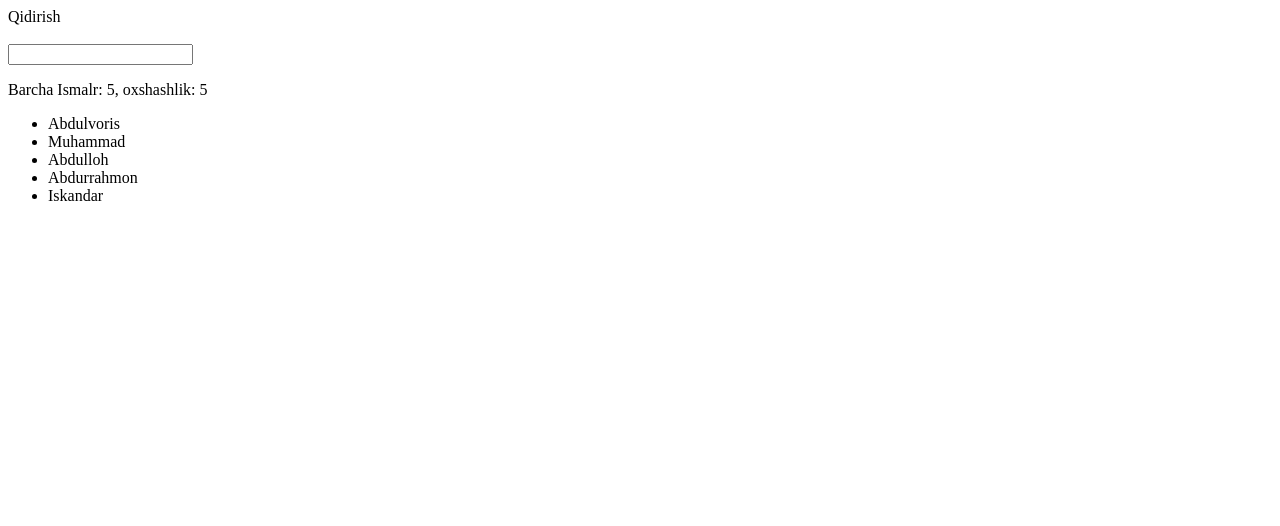
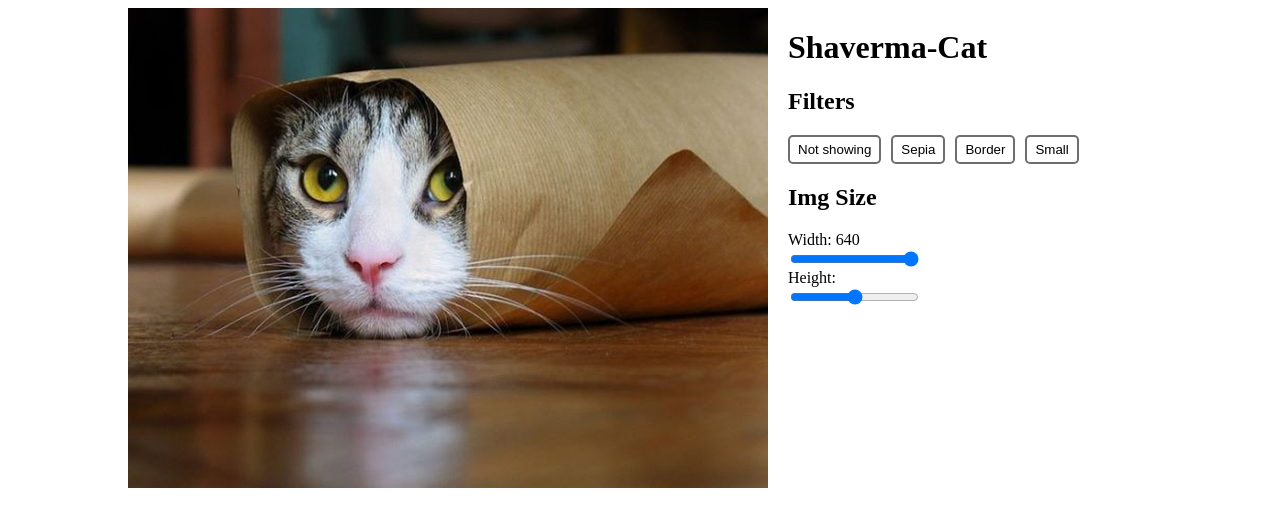
Before and after one commit to Abdulvoris101/Vue-tutorial, a Vue app: page / in a window 1280 px wide. Shown: the top 526 px of the page. Built offline with nearby package versions, Linux system fonts and the light colour scheme.

Commit message:
Photo Refactoring and learning using style class

```diff
--- a/src/App.vue
+++ b/src/App.vue
@@ -1,16 +1,16 @@
 <template>
-  <FindUser />
+  <PhotoRedactor />
 </template>
 
 <script>
-import FindUser from '@/components/FindUser'
+// import FindUser from '@/components/FindUser'
 // homework
 // import userCard from '@/components/userCard'
-
+import PhotoRedactor from '@/components/PhotoRedactor'
 export default {
   name: 'App',
   components: {
-    FindUser
+    PhotoRedactor
   }
 }
 </script>
--- /dev/null
+++ b/src/components/PhotoRedactor.vue
@@ -0,0 +1,171 @@
+<template>
+    <div id="photo" class="containter">
+        <div class="flex">
+            <div class="img-wrapper">
+                <img src="../assets/cat.jpg"
+                :class="imgFilters"
+                v-show="isCatVisible"
+                :style="imgStyles">
+                <!-- <p v-else>Hello Cat</p> -->
+            </div>
+            <div class="controls">
+                <h1>Shaverma-Cat</h1>
+                <h2>Filters</h2>
+                <div class="btn-group ">
+                    <button
+                v-if="isCatVisible"
+                @click="isCatVisible = !isCatVisible"
+                >
+                    Not showing
+                </button>
+                <button
+                v-else
+                @click="isCatVisible = !isCatVisible"
+                >
+                    Showing
+                </button>
+                <button
+                :class="imgFilters.sepia ? 'active' : ''"
+                @click="imgFilters.sepia = !imgFilters.sepia">
+                    Sepia
+                </button>
+                <button
+                :class="imgFilters.border ? 'active' : ''"
+                @click="imgFilters.border = !imgFilters.border">
+                    Border
+                </button>
+                <button
+                v-if="imgFilters.small"
+                @click="imgFilters.small = !imgFilters.small">
+                    Large
+                </button>
+                <button
+                v-else
+                :class="imgFilters.small ? 'active' : ''"
+                @click="imgFilters.small = !imgFilters.small">
+                    Small
+                </button>
+                </div>
+
+                <h2>Img Size</h2>
+
+                <div class="btn-group">
+                    <label for="">
+                        Width:  {{ imgSizes.currentWidth }}
+                        <input
+                        type="range"
+                        :value="imgSizes.currentWidth"
+                        @input="imgSizes.currentWidth = $event.target.value"
+                        :min="imgSizes.minWidth"
+                        :max="imgSizes.maxWidth"
+                        >
+                    </label>
+                    <label for="">
+                        Height:  {{ imgSizes.currentHeight }}
+                        <input
+                        type="range"
+                        :value="imgSizes.currentHeight"
+                        @input="imgSizes.currentHeight = $event.target.value"
+                        :min="imgSizes.minHeight"
+                        :max="imgSizes.maxHeight"
+                        >
+                    </label>
+
+
+                </div>
+
+
+
+            </div>
+        </div>
+    </div>
+</template>
+
+<script>
+export default {
+    name: 'PhotoRedactor',
+    data() {
+        return {
+            isCatVisible: true,
+            imgFilters: {
+                border: false,
+                sepia: false,
+                small: false,
+            },
+            imgSizes: {
+                maxWidth: 640,
+                maxHeight: 480,
+                currentWidth: 640,
+                currenHeight: 480,
+            },
+            isActive: false,
+        }
+    },
+    computed: {
+        imgStyles() {
+            return {
+                width: `${this.imgSizes.currentWidth}px`,
+                height: `${this.imgSizes.currentHeight}px`,
+            }
+        }
+    }
+}
+</script>
+
+<style scoped>
+ .container {
+    margin-top: 40px;
+  }
+  .controls {
+    margin-left: 20px;
+  }
+  .img-wrapper {
+    width: 640px;
+    height: 480px;
+    background-color: #cecece;
+  }
+  img {
+    transition: 0.2s ease;
+
+  }
+  button {
+    margin-right: 10px;
+    padding: 5px 8px;
+    background: #fff;
+    border:2px solid rgba(0, 0, 0, 0.568);
+    border-radius: 5px;
+    cursor: pointer;
+    transition: .2s linear all;
+  }
+  .active {
+      background: #f5f5f5 !important;
+  }
+  button:hover {
+      background: #f1f1f1 !important;
+  }
+  h2 {
+    margin-bottom: 10px;
+  }
+  .btn-group {
+    margin-top: 20px;
+  }
+  input[type="range"] {
+    display: block;
+  }
+  .flex {
+      display: flex;
+      margin-left: 120px;
+  }
+
+  .sepia {
+        filter: sepia(100%);
+    }
+  .border {
+        border: 5px dashed #464646
+    }
+  .small {
+        width: 400px;
+   }
+
+
+</style>
```
Also changed, not shown: .eslintrc.js, src/assets/cat.jpg (added).
